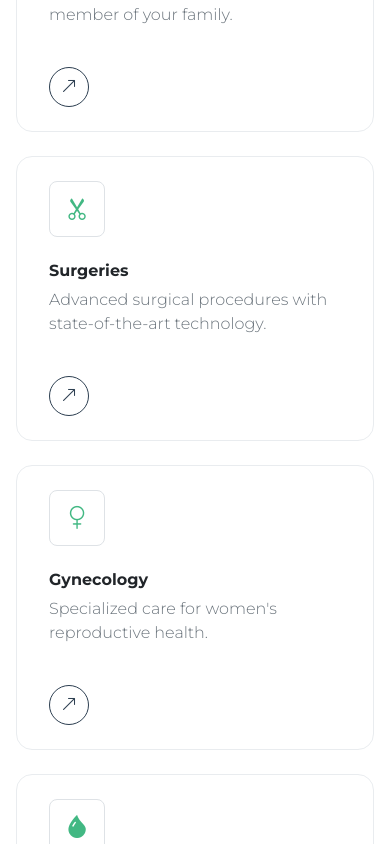
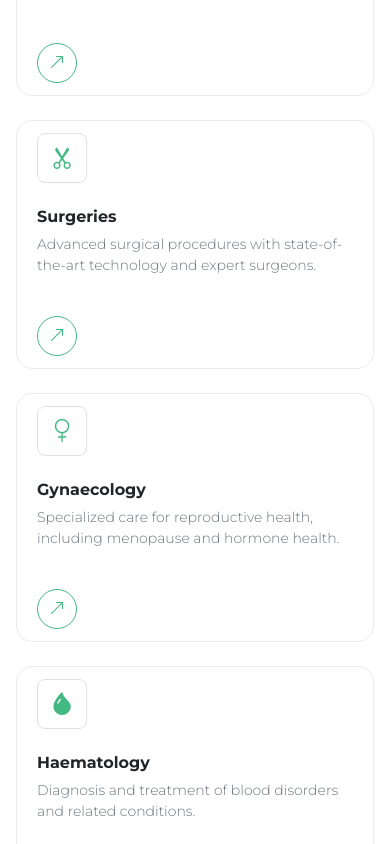
Before and after one commit to oy3/bsh, a Vue app: page / in a window 390 px wide. Shown: the part 1180-2024 px from the top of the page. Built offline with nearby package versions, Linux system fonts and the light colour scheme.

Commit message:
refactor: Improve DoctorCard and DoctorDetail components

```diff
--- a/src/components/DoctorCard.vue
+++ b/src/components/DoctorCard.vue
@@ -1,33 +1,41 @@
 <script>
 export default {
-  name: 'DoctorCard',
+  name: "DoctorCard",
   props: {
     doctor: {
       type: Object,
       required: true,
       validator(value) {
-        return value &&
-               typeof value.name === 'string' &&
-               typeof value.specialty === 'string' &&
-               typeof value.image === 'string';
-      }
+        return (
+          value &&
+          typeof value.name === "string" &&
+          typeof value.specialty === "string" &&
+          typeof value.image === "string"
+        );
+      },
     },
     imageHeight: {
       type: [String, Number],
-      default: 200
+      default: 200,
     },
     imagePosition: {
       type: String,
-      default: '80% 10%'
-    }
-  }
-}
+      default: "80% 10%",
+    },
+  },
+};
 </script>
 
 <template>
-  <div class="card rounded-5 rounded-bottom-0 border-0 h-100 bg-light border-bottom border-bsh-primary border-5">
+  <div
+    class="card rounded-5 rounded-bottom-0 border-0 h-100 bg-light border-bottom border-bsh-primary border-5"
+  >
     <img
-      :src="doctor.image"
+      :src="
+        doctor.image
+          ? doctor.image
+          : 'https://placehold.co/400x400?text=IMAGE'
+      "
       :alt="doctor.name"
       class="card-img-top object-fit-cover rounded-top-5"
       :style="{ objectPosition: imagePosition }"
--- a/src/data/doctors.json
+++ b/src/data/doctors.json
@@ -6,9 +6,9 @@
       "titles": "MD",
       "role": "Resident Physician",
       "division": "General Medicine",
-      "phone": "+234-XXX-XXXX",
-      "email": "olayinka.adeyemi@bsh.com",
-      "image": "https://images.unsplash.com/photo-1594824476967-48c8b964273f?auto=format&fit=crop&q=80&w=600",
+      "phone": null,
+      "email": null,
+      "image": null,
       "specialties": ["General Medicine"],
       "overview": "Dr. Adeyemi is a dedicated resident physician with expertise in general medicine and primary care.",
       "degrees": [
@@ -34,9 +34,9 @@
       "titles": "MD",
       "role": "Haematologist",
       "division": "Haematology",
-      "phone": "+234-XXX-XXXX",
-      "email": "oluwatosin.adeyemi@bsh.com",
-      "image": "https://images.unsplash.com/photo-1612349317150-e413f6a5b16d?auto=format&fit=crop&q=80&w=600",
+      "phone": null,
+      "email": null,
+      "image": null,
       "specialties": ["Haematology"],
       "overview": "Dr. Oluwatosin is a skilled haematologist specializing in blood disorders and related conditions.",
       "degrees": [
@@ -66,9 +66,9 @@
       "titles": "MD",
       "role": "Orthopaedic Surgeon",
       "division": "Orthopaedics",
-      "phone": "+234-XXX-XXXX",
-      "email": "mutiu.afariogun@bsh.com",
-      "image": "https://images.unsplash.com/photo-1637059824899-a441006a6875?auto=format&fit=crop&q=80&w=600",
+      "phone": null,
+      "email": null,
+      "image": null,
       "specialties": ["Surgery"],
       "overview": "Dr. Afariogun is an experienced orthopaedic surgeon specializing in bone and joint conditions.",
       "degrees": [
@@ -98,9 +98,9 @@
       "titles": "MD",
       "role": "Gynaecologist & Obstetrician",
       "division": "Gynaecology and Obstetrics",
-      "phone": "+234-XXX-XXXX",
-      "email": "abideen.olayiwola@bsh.com",
-      "image": "https://images.unsplash.com/photo-1622253692010-333f2da6031d?auto=format&fit=crop&q=80&w=600",
+      "phone": null,
+      "email": null,
+      "image": null,
       "specialties": ["Gynaecology", "Obstetrics"],
       "overview": "Dr. Olayiwola is a specialized gynaecologist and obstetrician with extensive experience in women's health.",
       "degrees": [
@@ -131,9 +131,9 @@
       "titles": "MD",
       "role": "Gynaecologist",
       "division": "Obstetrics and Gynaecology",
-      "phone": "+234-XXX-XXXX",
-      "email": "david.jesudemi@bsh.com",
-      "image": "https://images.unsplash.com/photo-1582750433449-648ed127bb54?auto=format&fit=crop&q=80&w=600",
+      "phone": null,
+      "email": null,
+      "image": null,
       "specialties": ["Gynaecology"],
       "overview": "Dr. Jesudemi specializes in gynaecology with a focus on comprehensive women's healthcare.",
       "degrees": [
--- a/src/data/services.json
+++ b/src/data/services.json
@@ -128,109 +128,5 @@
         "description": "Skilled emergency physicians and specialists available 24/7."
       }
     ]
-  },
-  {
-    "id": "pediatrics",
-    "title": "Pediatrics",
-    "shortDescription": "Specialized healthcare for children from newborns to adolescents.",
-    "description": "Our pediatric department provides comprehensive care for children of all ages. We focus on both preventive care and treatment of childhood illnesses in a child-friendly environment.",
-    "image": "/images/services/pediatrics.jpg",
-    "icon": "bi-heart-fill",
-    "features": [
-      {
-        "title": "Well-Child Visits",
-        "description": "Regular check-ups and developmental assessments."
-      },
-      {
-        "title": "Vaccinations",
-        "description": "Complete immunization services following standard schedules."
-      },
-      {
-        "title": "Acute Care",
-        "description": "Treatment for childhood illnesses and injuries."
-      },
-      {
-        "title": "Behavioral Health",
-        "description": "Support for developmental and behavioral concerns."
-      }
-    ]
-  },
-  {
-    "id": "cardiology",
-    "title": "Cardiology",
-    "shortDescription": "Comprehensive heart care with advanced diagnostic and treatment options.",
-    "description": "Our cardiology department offers state-of-the-art diagnostic testing and treatment for all types of heart conditions. We provide both preventive care and advanced treatment options.",
-    "image": "/images/services/cardiology.jpg",
-    "icon": "bi-heart-pulse-fill",
-    "features": [
-      {
-        "title": "Heart Screening",
-        "description": "Comprehensive cardiac evaluation and risk assessment."
-      },
-      {
-        "title": "Diagnostic Tests",
-        "description": "ECG, stress tests, and advanced cardiac imaging."
-      },
-      {
-        "title": "Treatment Plans",
-        "description": "Personalized care plans for heart conditions."
-      },
-      {
-        "title": "Rehabilitation",
-        "description": "Cardiac rehabilitation and lifestyle modification programs."
-      }
-    ]
-  },
-  {
-    "id": "neurology",
-    "title": "Neurology",
-    "shortDescription": "Expert care for disorders of the nervous system.",
-    "description": "Our neurology department specializes in diagnosing and treating conditions affecting the brain, spinal cord, and nervous system. We use advanced technology for accurate diagnosis and treatment.",
-    "image": "/images/services/neurology.jpg",
-    "icon": "bi-virus",
-    "features": [
-      {
-        "title": "Neurological Exams",
-        "description": "Comprehensive evaluation of neurological function."
-      },
-      {
-        "title": "Diagnostic Testing",
-        "description": "EEG, EMG, and advanced neuroimaging services."
-      },
-      {
-        "title": "Treatment Plans",
-        "description": "Customized care for neurological conditions."
-      },
-      {
-        "title": "Rehabilitation",
-        "description": "Neuro-rehabilitation services for recovery and management."
-      }
-    ]
-  },
-  {
-    "id": "dermatology",
-    "title": "Dermatology",
-    "shortDescription": "Complete skin care services for all ages.",
-    "description": "Our dermatology department provides comprehensive care for all skin conditions. From routine check-ups to advanced treatments, we offer the latest in dermatological care.",
-    "image": "/images/services/dermatology.jpg",
-    "icon": "bi-bandaid-fill",
-    "features": [
-      {
-        "title": "Skin Examinations",
-        "description": "Thorough skin health evaluations and cancer screenings."
-      },
-      {
-        "title": "Medical Treatments",
-        "description": "Treatment for acne, eczema, and other skin conditions."
-      },
-      {
-        "title": "Surgical Procedures",
-        "description": "Minor surgical procedures for skin conditions."
-      },
-      {
-        "title": "Cosmetic Services",
-        "description": "Advanced cosmetic treatments and procedures."
-      }
-    ]
   }
 ]
--- a/src/pages/Home.vue
+++ b/src/pages/Home.vue
@@ -4,6 +4,7 @@ import Testimonials from '../components/TestimonialsSection.vue'
 import BlogSection from '../components/BlogSection.vue'
 import TeamSection from '../components/TeamSection.vue'
 import hospitalInfo from "../data/hospital-info.json";
+import servicesData from "../data/services.json";
 
 export default {
     name: 'Home',
@@ -15,37 +16,17 @@ export default {
     },
     data() {
         return {
-                info: hospitalInfo,
-            services: [
-                {
-                    id: 1,
-                    title: 'Family Health',
-                    description: 'Comprehensive care for every member of your family.',
-                    icon: 'people-fill',
-                    link: 'family-health'
-                },
-                {
-                    id: 2,
-                    title: 'Surgeries',
-                    description: 'Advanced surgical procedures with state-of-the-art technology.',
-                    icon: 'scissors',
-                      link: 'surgeries'
-                },
-                {
-                    id: 3,
-                    title: 'Gynecology',
-                    description: 'Specialized care for women\'s reproductive health.',
-                    icon: 'gender-female',
-                             link: 'gynaecology'
-                },
-                {
-                    id: 4,
-                    title: 'Haematology',
-                    description: 'Diagnosis and treatment of blood disorders.',
-                    icon: 'droplet-fill',
-                    link: 'haematology'
-                },
-            ]
+            info: hospitalInfo,
+            allServices: servicesData,
+        }
+    },
+    computed: {
+        services() {
+            // Filter and return the main services for the home page
+            const mainServiceIds = ['family-health', 'surgery', 'gynaecology', 'haematology'];
+            return this.allServices.filter(service =>
+                mainServiceIds.includes(service.id)
+            );
         }
     }
 }
@@ -64,28 +45,28 @@ export default {
       <h2 class="fw-bold mb-5">Healthcare services for your well-being</h2>
 
       <div class="row g-4">
-        <div class="col-md-4" v-for="service in services" :key="service.id">
-          <div class="card p-3 h-100 rounded-4 border-light-subtle">
+        <div class="col-md-3" v-for="service in services" :key="service.id">
+          <div class="card p-1 h-100 rounded-4 border-light-subtle">
             <div class="card-header bg-white border-bottom-0">
               <i
                 class="d-flex align-items-center justify-content-center border rounded-3 fs-3 text-bsh-accent"
-                :class="`bi bi-${service.icon}`"
-                style="width: 56px; height: 56px"
+                :class="service.icon"
+                style="width: 50px; height: 50px"
               ></i>
             </div>
             <div class="card-body">
               <h6 class="fw-bold">{{ service.title }}</h6>
-              <p class="fw-light text-secondary">{{ service.description }}</p>
+              <p class="fw-light text-secondary small">{{ service.shortDescription }}</p>
             </div>
             <div class="card-footer bg-white border-top-0">
               <router-link
                 :to="{
                   name: 'ServiceDetail',
-                  params: { id: service.link.toLowerCase() },
+                  params: { id: service.id },
                 }"
               >
                 <button
-                  class="btn btn-outline-bsh-primary rounded-circle d-flex align-items-center justify-content-center p-0"
+                  class="btn btn-outline-bsh-accent rounded-circle d-flex align-items-center justify-content-center p-0"
                   style="height: 40px; width: 40px"
                 >
                   <i class="bi bi-arrow-up-right"></i>
@@ -157,7 +138,7 @@ export default {
           </h4>
 
           <p class="text-black-50 mb-3">
-            BSH is a leading healthcare provider in the UK. We are committed to
+            BSH is a leading healthcare provider in the Nigeria. We are committed to
             providing the best healthcare services to our patients. We have a
             team of highly qualified professionals who are dedicated to
             providing the best care possible.
```
Also changed, not shown: src/components/DoctorDetail.vue (+43 -22 lines).
